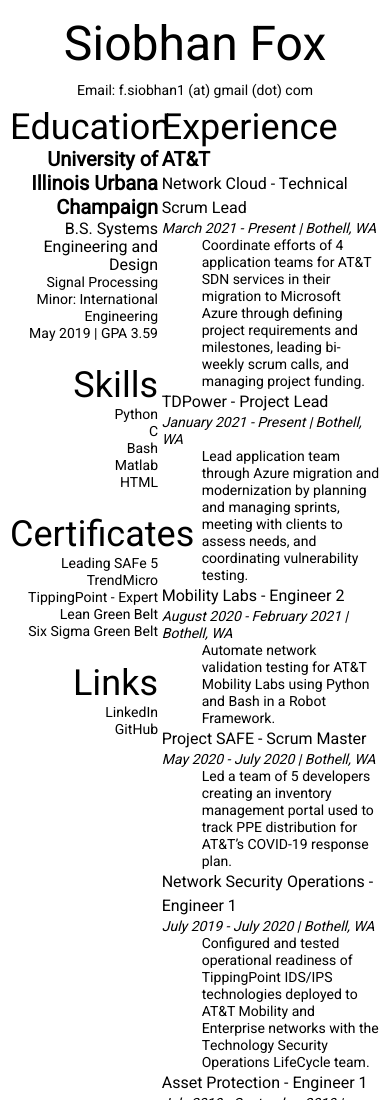
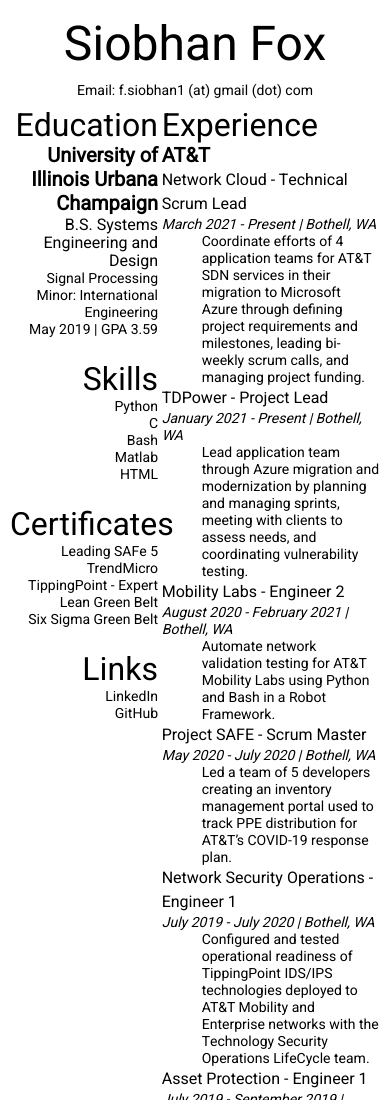
Before and after one commit to siobhanfox/siobhanfoxresume, a plain HTML site: page index.html in a window 390 px wide. Shown: the top 1100 px of the page. Drawn offline with Linux system fonts and the light colour scheme.

Commit message:
smaller title sizes to prevent overlap on mobile

```diff
--- a/style.css
+++ b/style.css
@@ -46,8 +46,8 @@
     font-family: Heebo;
     font-style: normal;
     font-weight: normal;
-    font-size: 36px;
-    line-height: 40px;
+    font-size: 32px;
+    line-height: 36px;
 }
 #job{
     font-family: Heebo;
```
